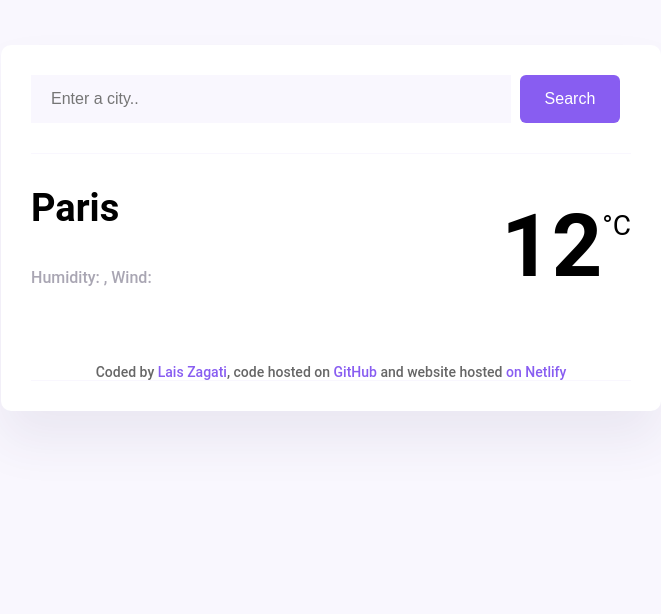
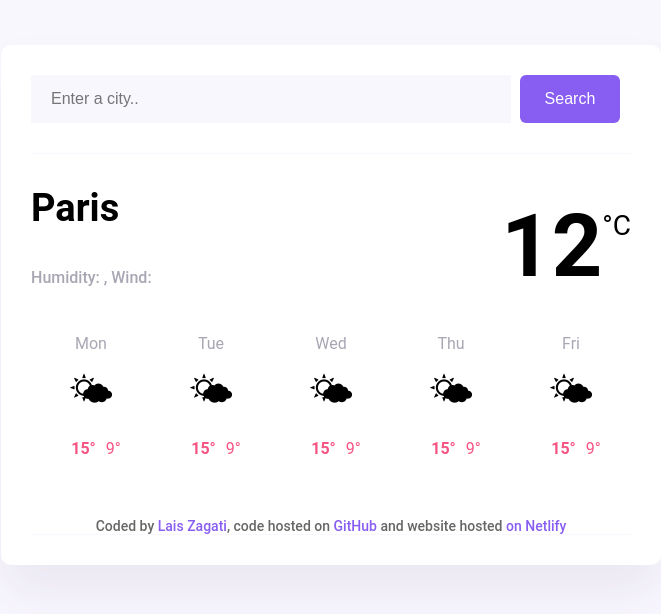
Before and after one commit to LaisZagati/Vanilla-Weather-Search, a plain HTML site: page index.html in a window 1280 px wide. Shown: the whole page, without its empty margins (309-970 px from the left). Drawn offline with nearby package versions, Linux system fonts and the light colour scheme; no server answers.

Commit message:
Weekly temperatures HTML & CSS added

```diff
--- a/index.html
+++ b/index.html
@@ -38,6 +38,58 @@
             <div class="weather-app-unit">°C</div>
           </div>
         </div>
+        <div class="weather-forecast">
+          <div class="weather-forecast-day">
+            <div class="weather-forecast-date">Mon</div>
+            <div class="weather-forecast-icon">🌤</div>
+            <div class="weather-forecast-temperatures">
+              <div class="weather-forecast-temperature">
+                <strong>15°</strong>
+              </div>
+              <div class="weather-forecats-temperature">9°</div>
+            </div>
+          </div>
+          <div class="weather-forecast-day">
+            <div class="weather-forecast-date">Tue</div>
+            <div class="weather-forecast-icon">🌤</div>
+            <div class="weather-forecast-temperatures">
+              <div class="weather-forecast-temperature">
+                <strong>15°</strong>
+              </div>
+              <div class="weather-forecats-temperature">9°</div>
+            </div>
+          </div>
+          <div class="weather-forecast-day">
+            <div class="weather-forecast-date">Wed</div>
+            <div class="weather-forecast-icon">🌤</div>
+            <div class="weather-forecast-temperatures">
+              <div class="weather-forecast-temperature">
+                <strong>15°</strong>
+              </div>
+              <div class="weather-forecats-temperature">9°</div>
+            </div>
+          </div>
+          <div class="weather-forecast-day">
+            <div class="weather-forecast-date">Thu</div>
+            <div class="weather-forecast-icon">🌤</div>
+            <div class="weather-forecast-temperatures">
+              <div class="weather-forecast-temperature">
+                <strong>15°</strong>
+              </div>
+              <div class="weather-forecats-temperature">9°</div>
+            </div>
+          </div>
+          <div class="weather-forecast-day">
+            <div class="weather-forecast-date">Fri</div>
+            <div class="weather-forecast-icon">🌤</div>
+            <div class="weather-forecast-temperatures">
+              <div class="weather-forecast-temperature">
+                <strong>15°</strong>
+              </div>
+              <div class="weather-forecats-temperature">9°</div>
+            </div>
+          </div>
+        </div>
       </main>
 
       <footer>
--- a/src/style.css
+++ b/src/style.css
@@ -82,6 +82,38 @@ header {
     margin-top: 25px;
 }
 
+.weather-forecast {
+    display: flex;
+    justify-content: space-around;
+    margin-top: 30px;
+}
+
+.weather-forecast-date {
+    text-align: center;
+    color: rgba(39, 33, 66, 0.4);
+    font-size:16px;
+    line-height:20px;
+    margin-bottom: 10px;
+}
+
+.weather-forecast-icon {
+    text-align: center;
+    font-size: 38px;
+}
+
+.weather-forecast-temperatures {
+    text-align: center;
+    color:#f65282;
+    margin-top: 10px;
+    display: flex;
+    justify-content: center;
+
+}
+
+.weather-forecast-temperature {
+    padding: 0 10px;
+
+}
 
 main {
   padding: 30px 0;
```
